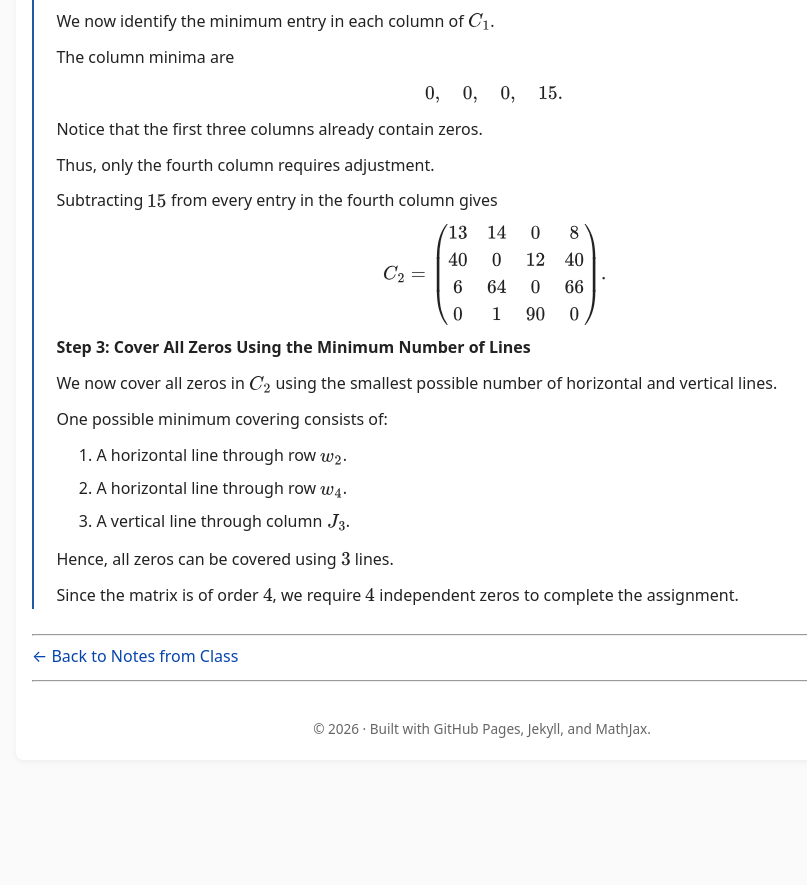
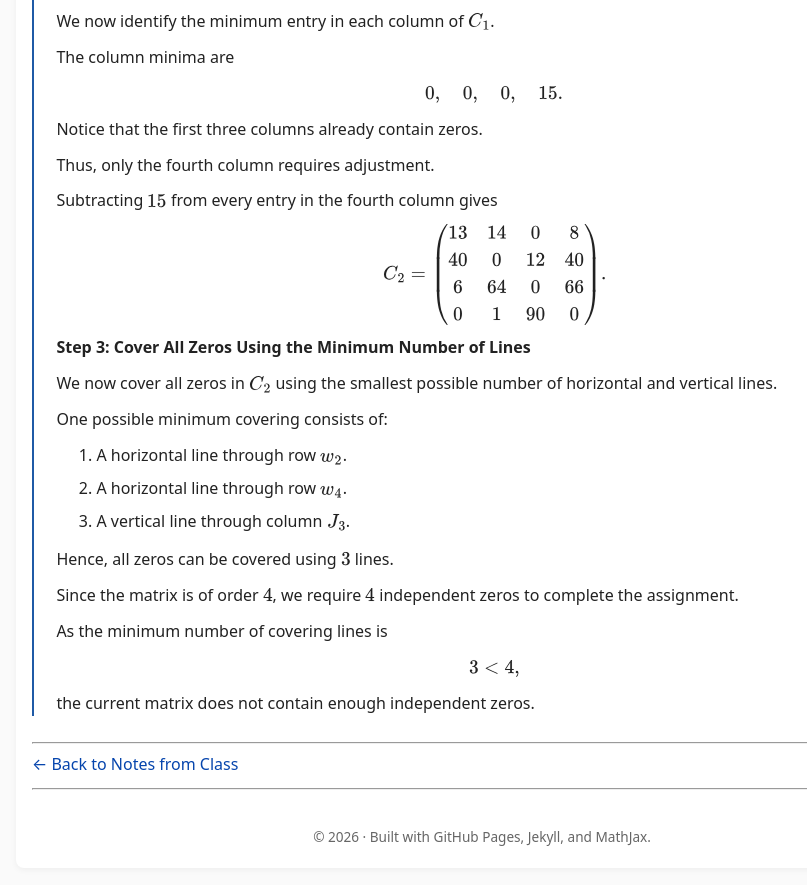
Before and after one commit to SaleemKamaludin/SaleemKamaludin.github.io, a Jekyll site: the page built from courses/math-2276/notes-from-class/supplementary-lecture-6/index.md, in a window 1280 px wide and 900 px high, scrolled down 4047 px. Shown: the top 885 px of the window, without its empty margins (158-965 px from the left). Built offline with Jekyll 4.4.1, drawn with Linux system fonts in a browser that asks for light colours; before the commit the page ends 4839 px from its top, so only the background shows below that.

Commit message:
Add insufficient zero conclusion to Step 3 of Example 1.2

```diff
--- a/courses/math-2276/notes-from-class/supplementary-lecture-6/index.md
+++ b/courses/math-2276/notes-from-class/supplementary-lecture-6/index.md
@@ -636,6 +636,27 @@ C_2=
         </p>
 
       </div>
+
+      <div id="example-hungarian-additional-insufficient-independent-zeros">
+
+        <p>
+          As the minimum number of covering lines is
+        </p>
+
+        <div class="display-math">
+
+\[
+3<4,
+\]
+
+        </div>
+
+        <p>
+          the current matrix does not contain enough
+          independent zeros.
+        </p>
+
+      </div>
 </div>
 
 </div>
```
